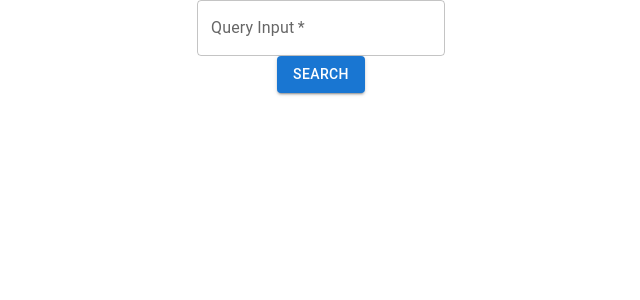
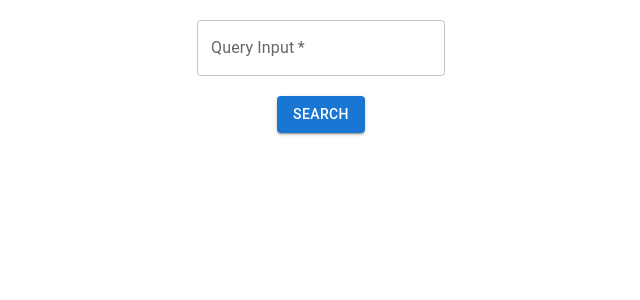
Before and after one commit to jzapiorkowski/nasa-library, a React (Create React App) app: page / in a window 1280 px wide. Shown: the top 300 px of the page, without its empty margins (319-959 px from the left). Built offline with nearby package versions, Linux system fonts and the light colour scheme.

Commit message:
add padding to form

```diff
--- a/src/modules/ImagesSearchForm/ImagesSearchForm.tsx
+++ b/src/modules/ImagesSearchForm/ImagesSearchForm.tsx
@@ -7,6 +7,11 @@ const StyledForm = styled(Form)`
   display: flex;
   flex-direction: column;
   align-items: center;
+  margin: 20px;
+`;
+
+const StyledButton = styled(Button)`
+  margin: 20px;
 `;
 
 export function ImagesSearchForm() {
@@ -17,9 +22,9 @@ export function ImagesSearchForm() {
     <Formik initialValues={formInitialValues} onSubmit={fetchData()}>
       <StyledForm>
         <ImagesSearchFormFields />
-        <Button variant='contained' type='submit'>
+        <StyledButton variant='contained' type='submit'>
           Search
-        </Button>
+        </StyledButton>
       </StyledForm>
     </Formik>
   );
```
